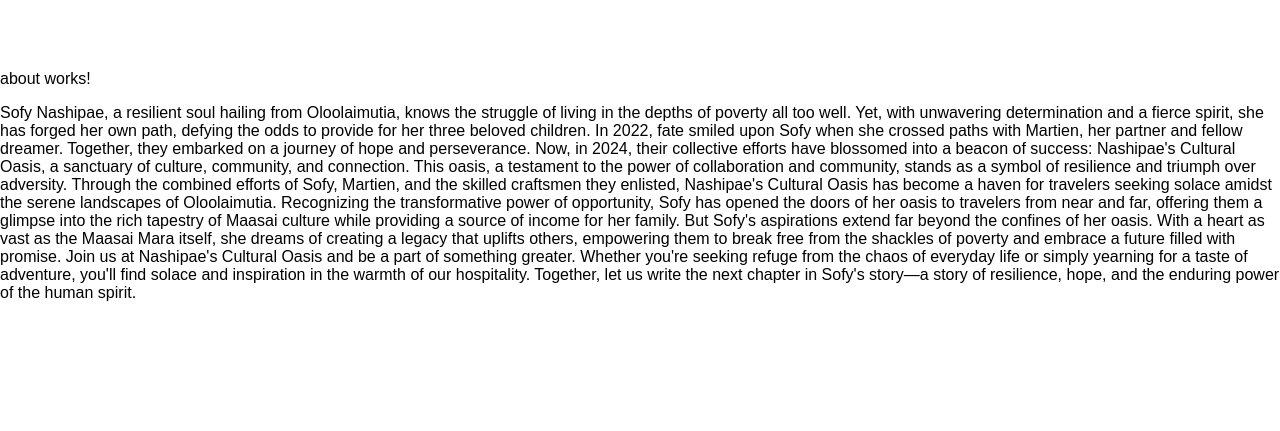
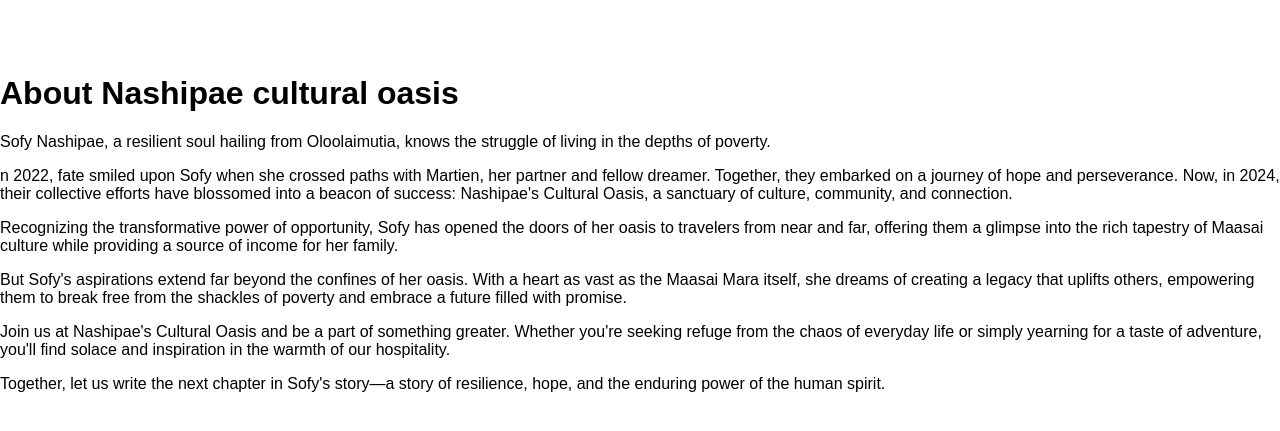
Before and after one commit to martiendejong/nashipaeculturaloasis, an Angular app: page / in a window 1280 px wide. Shown: the part 11380-11811 px from the top of the page. Built offline with nearby package versions, Linux system fonts and the light colour scheme.

Commit message:
We have put the content of the about page in a json file

```diff
--- a/src/app/about/about.component.html
+++ b/src/app/about/about.component.html
@@ -1,16 +1,4 @@
-<div class="minviewheight">
-    <p>about works!</p>
-    Sofy Nashipae, a resilient soul hailing from Oloolaimutia, knows the struggle of living in the depths of poverty all too well. Yet, with unwavering determination and a fierce spirit, she has forged her own path, defying the odds to provide for her three beloved children.
-
-In 2022, fate smiled upon Sofy when she crossed paths with Martien, her partner and fellow dreamer. Together, they embarked on a journey of hope and perseverance. Now, in 2024, their collective efforts have blossomed into a beacon of success: Nashipae's Cultural Oasis, a sanctuary of culture, community, and connection.
-
-This oasis, a testament to the power of collaboration and community, stands as a symbol of resilience and triumph over adversity. Through the combined efforts of Sofy, Martien, and the skilled craftsmen they enlisted, Nashipae's Cultural Oasis has become a haven for travelers seeking solace amidst the serene landscapes of Oloolaimutia.
-
-Recognizing the transformative power of opportunity, Sofy has opened the doors of her oasis to travelers from near and far, offering them a glimpse into the rich tapestry of Maasai culture while providing a source of income for her family.
-
-But Sofy's aspirations extend far beyond the confines of her oasis. With a heart as vast as the Maasai Mara itself, she dreams of creating a legacy that uplifts others, empowering them to break free from the shackles of poverty and embrace a future filled with promise.
-
-Join us at Nashipae's Cultural Oasis and be a part of something greater. Whether you're seeking refuge from the chaos of everyday life or simply yearning for a taste of adventure, you'll find solace and inspiration in the warmth of our hospitality.
-
-Together, let us write the next chapter in Sofy's story—a story of resilience, hope, and the enduring power of the human spirit.
+<div class="minviewheight" *ngIf="content">
+    <h1 *ngFor="let title of content.title">{{title}}</h1>
+    <p *ngFor="let item of content.text">{{item}}</p>
 </div>
--- a/src/app/about/about.component.ts
+++ b/src/app/about/about.component.ts
@@ -1,12 +1,25 @@
-import { Component } from '@angular/core';
+import { Component, Input } from '@angular/core';
+import { JsonLoaderService } from '../json-loader.service';
+import { CommonModule, NgFor } from '@angular/common';
+
 
 @Component({
   selector: 'app-about',
   standalone: true,
-  imports: [],
+  imports: [CommonModule,NgFor],
   templateUrl: './about.component.html',
   styleUrls: ['./about.component.scss', '../page.scss']
 })
 export class AboutComponent {
+  @Input() src: any;
+
+  public content: any;
+
+  constructor(private jsonLoaderService: JsonLoaderService) { }
+
+  async ngOnInit() {
+    debugger
+    this.content = await this.jsonLoaderService.loadJson(this.src);
+  }
 
 }
--- a/src/app/app.component.html
+++ b/src/app/app.component.html
@@ -3,6 +3,6 @@
 <app-rooms id="rooms" />
 <app-activities id="safari" [src]="'assets/safari.json'" />
 <app-meals id="meals" />
-<app-about />
+<app-about [src]="'assets/about.json'" />
 <app-contact />
 <app-booking />
--- /dev/null
+++ b/src/assets/about.json
@@ -0,0 +1,11 @@
+{
+"title": ["About Nashipae cultural oasis"],
+"text": [
+    "Sofy Nashipae, a resilient soul hailing from Oloolaimutia, knows the struggle of living in the depths of poverty.",
+    "n 2022, fate smiled upon Sofy when she crossed paths with Martien, her partner and fellow dreamer. Together, they embarked on a journey of hope and perseverance. Now, in 2024, their collective efforts have blossomed into a beacon of success: Nashipae's Cultural Oasis, a sanctuary of culture, community, and connection.",
+    "Recognizing the transformative power of opportunity, Sofy has opened the doors of her oasis to travelers from near and far, offering them a glimpse into the rich tapestry of Maasai culture while providing a source of income for her family.",
+    "But Sofy's aspirations extend far beyond the confines of her oasis. With a heart as vast as the Maasai Mara itself, she dreams of creating a legacy that uplifts others, empowering them to break free from the shackles of poverty and embrace a future filled with promise.",
+    "Join us at Nashipae's Cultural Oasis and be a part of something greater. Whether you're seeking refuge from the chaos of everyday life or simply yearning for a taste of adventure, you'll find solace and inspiration in the warmth of our hospitality.",
+    "Together, let us write the next chapter in Sofy's story—a story of resilience, hope, and the enduring power of the human spirit."
+]
+}
```
